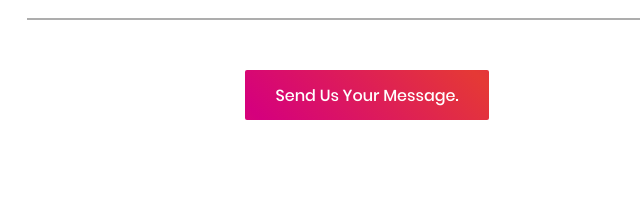
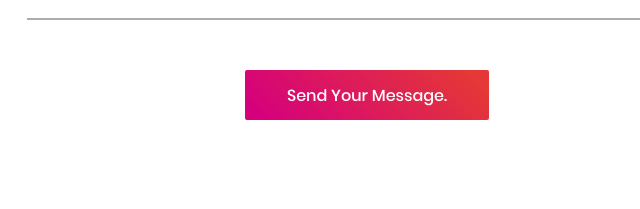
Before and after one commit to jagmeet123/Responsive-Contact-Form, a plain HTML site: page index.html in a window 1280 px wide. Shown: the part 551-760 px from the top of the page, 273-913 px from the left. Drawn offline with Linux system fonts and the light colour scheme.

Commit message:
Changed the connect of button Submit

```diff
--- a/index.html
+++ b/index.html
@@ -56,7 +56,7 @@
 						<div class="wrap-contact2-form-btn">
 							<div class="contact2-form-bgbtn"></div>
 							<button class="contact2-form-btn">
-								Send Us Your Message.
+								Send Your Message.
 							</button>
 						</div>
 					</div>
```
